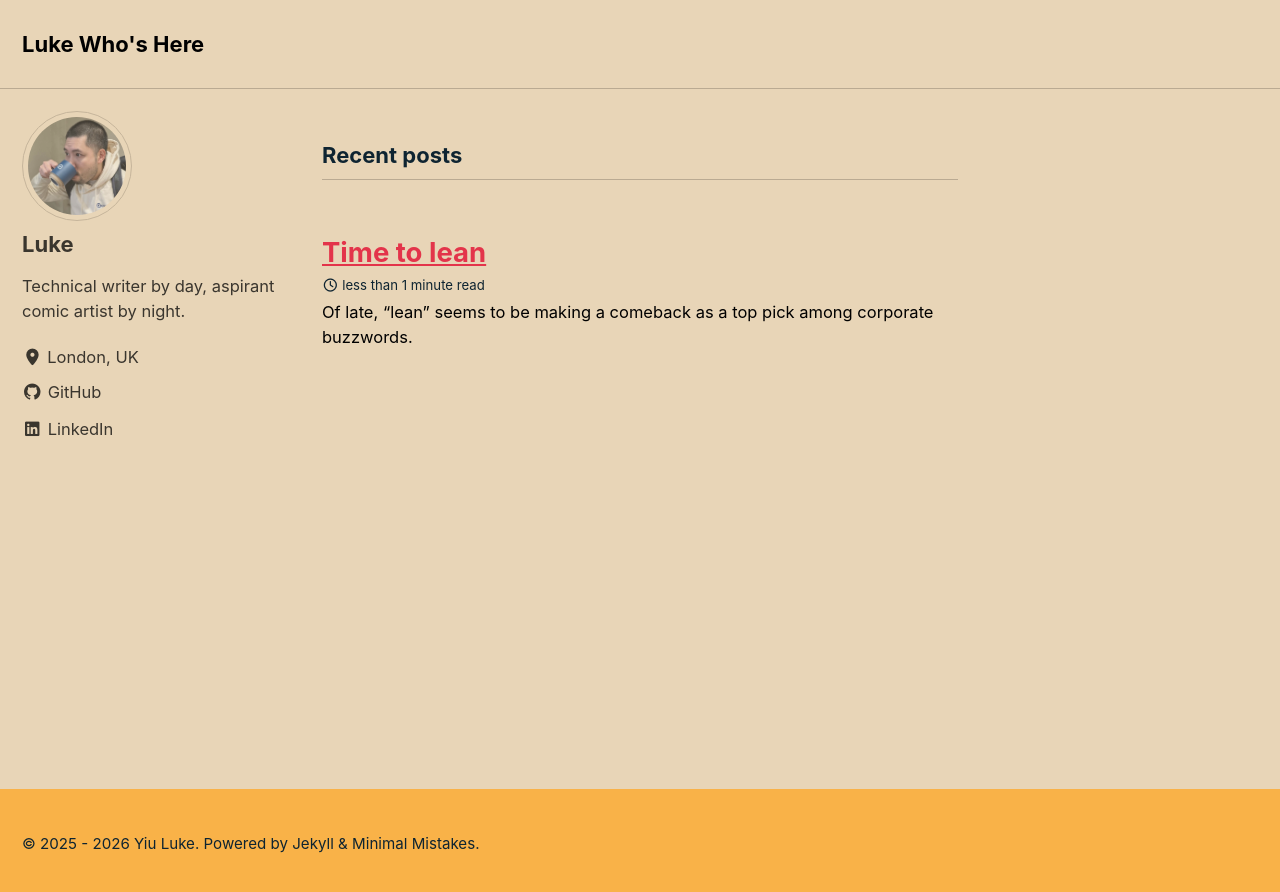
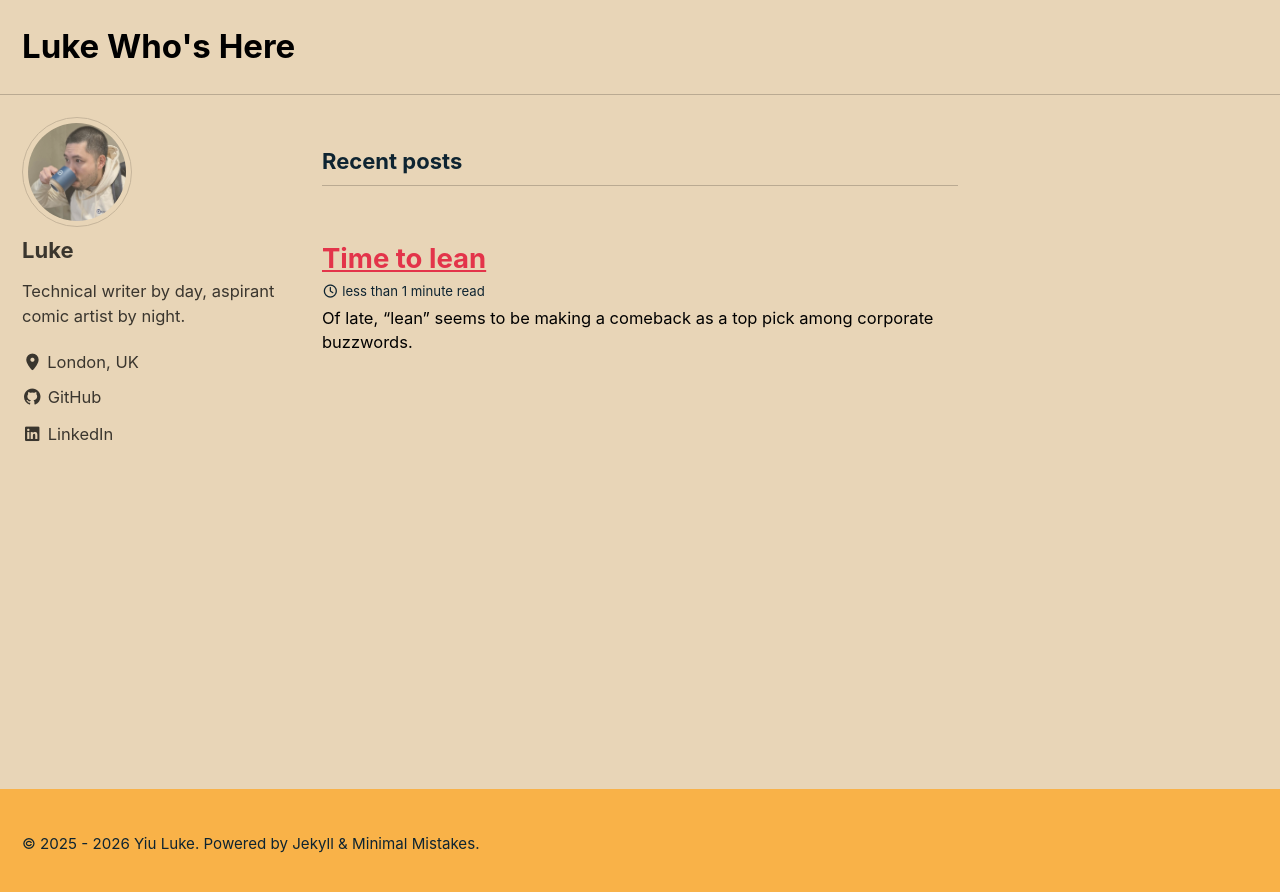
Before and after one commit to luke-whos-here/blog, a Jekyll site: the page built from index.html, in a window 1280 px wide. Shown: the top 892 px of the page. Built offline with Jekyll 4.4.1, drawn with Linux system fonts in a browser that asks for light colours; cached includes are drawn as plain includes; the list of posts is cut into pages by our own code.

Commit message:
Increase size of site title in masthead

```diff
--- a/_sass/minimal-mistakes/_masthead.scss
+++ b/_sass/minimal-mistakes/_masthead.scss
@@ -49,6 +49,7 @@
   -ms-flex-item-align: center;
   align-self: center;
   font-weight: bold;
+  font-size: 150%;
   // z-index: 20;
 }
 
```
